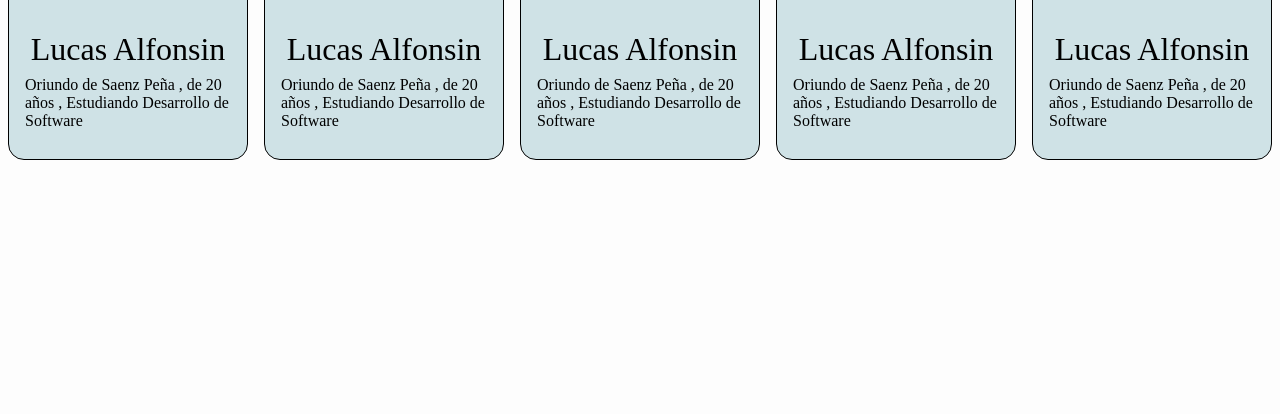
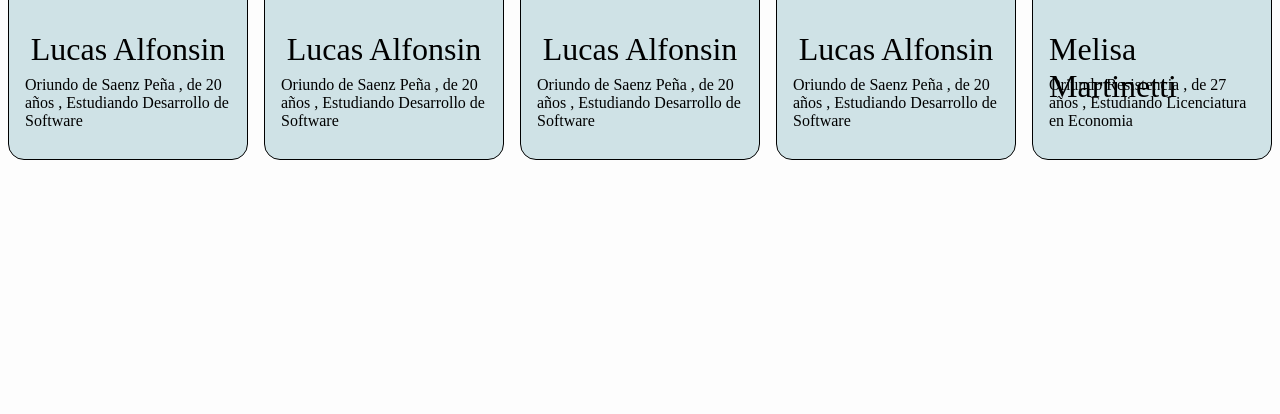
Before and after one commit to zLucas2021/informatorio-Grupo1-Desafios, a Django app: page / in a window 1280 px wide. Shown: the part 386-800 px from the top of the page. Run offline with Django 4.2, Linux system fonts and the light colour scheme.

Commit message:
Update index.html
cambio de nombre

```diff
--- a/Desafio9Grupo1/Desafio/templates/index.html
+++ b/Desafio9Grupo1/Desafio/templates/index.html
@@ -57,10 +57,10 @@
         <div class="contparticipantes">
             <div class="headinfo">
                 <img src="" alt="Imagen">
-                <p class="nombre">Lucas Alfonsin</p>
+                <p class="nombre">Melisa Martinetti</p>
             </div>
             <div class="footinfo">
-                <span>Oriundo de Saenz Peña , de 20 años , Estudiando Desarrollo de Software</span>
+                <span>Oriundo Resistencia , de 27 años , Estudiando Licenciatura en Economia</span>
             </div>
         </div>
     </div>
```
